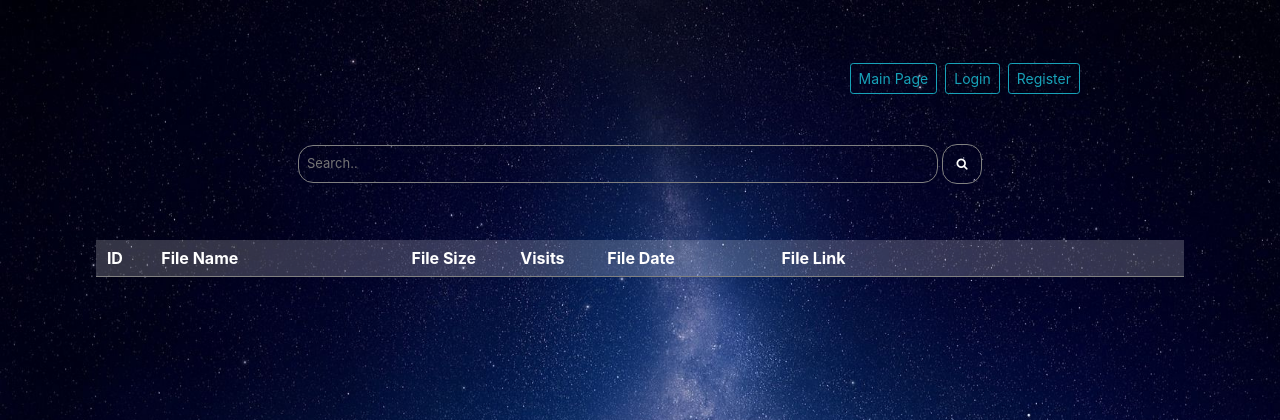
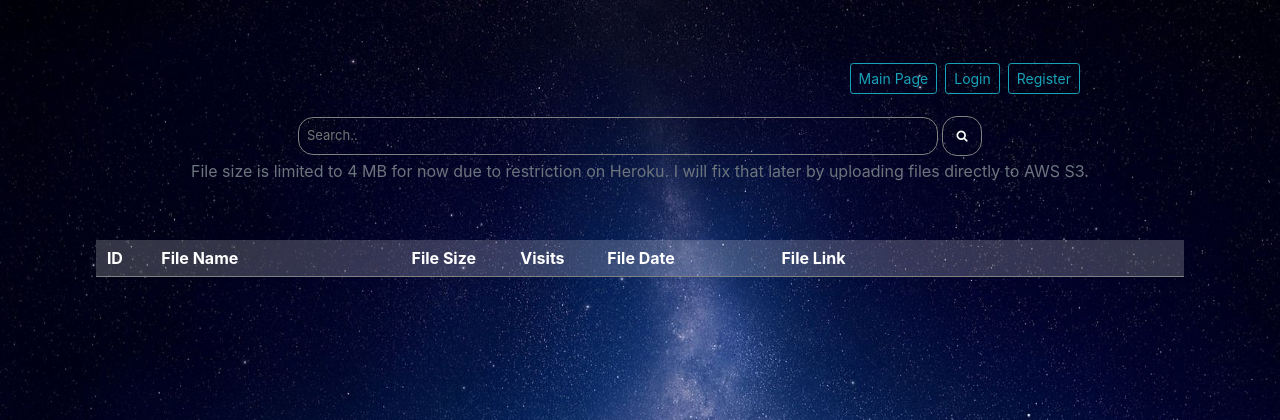
Before and after one commit to Andyliang97/File-Share-System, a Django app: page /share/ in a window 1280 px wide. Shown: the top 420 px of the page. Run offline with Django 3.2, Linux system fonts and the light colour scheme; data that the repository does not hold is empty; some libraries are stand-ins or nearby versions.

Commit message:
warning for file upload limit

```diff
--- a/share/templates/share/search.html
+++ b/share/templates/share/search.html
@@ -9,11 +9,13 @@
             </div>
         {% endfor %}
     {% endif %}
-<div class="search-box">
+<div class="search-box d-flex flex-column">
     <form class="search-form" action="{% url 'share:search'%}">
         <input type="text" placeholder="Search.." name="search">
         <button class="rounded-75 ml-1"type="submit"><i class="fa fa-search"></i></button>
     </form>
-
+    <p class="mt-3 text-muted">File size is limited to 4 MB for now due to restriction on Heroku.
+        I will fix that later by uploading files directly to AWS S3.
+    </p>
 </div>
 {% endblock %}
```
